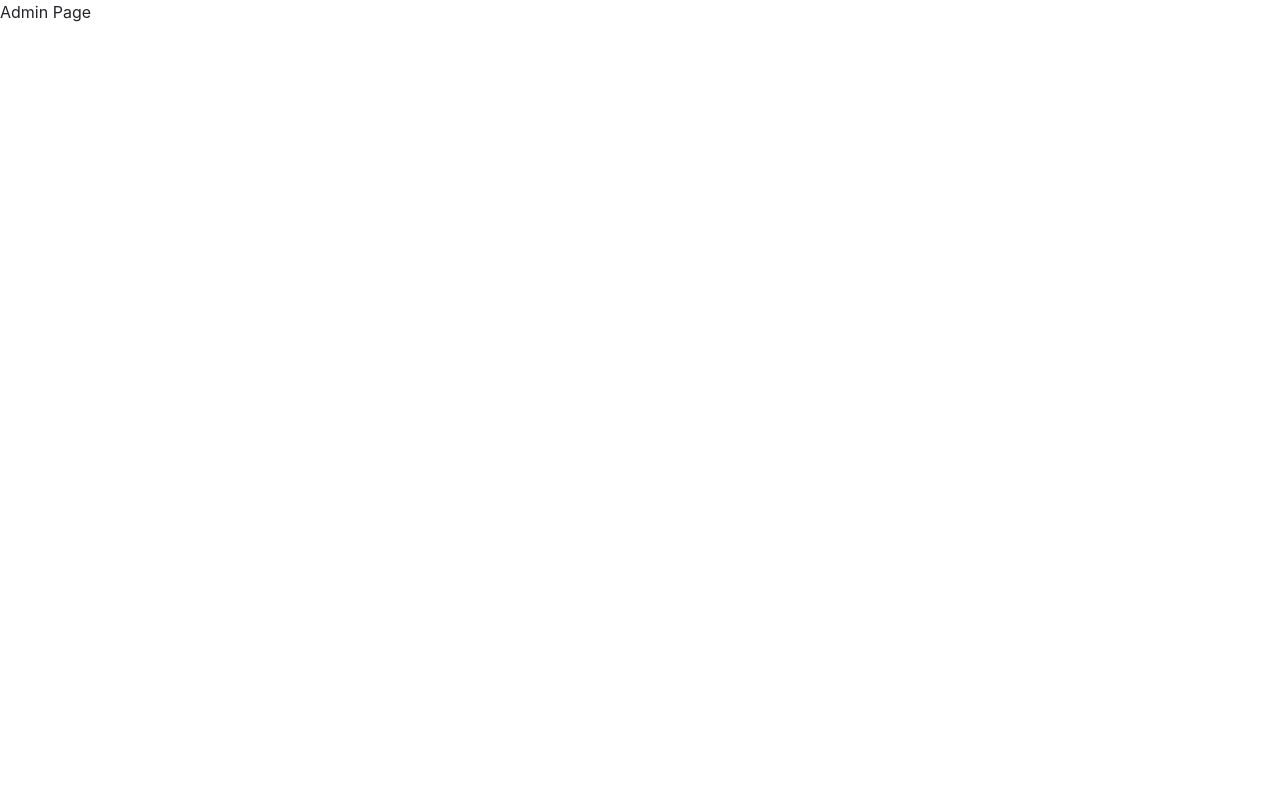
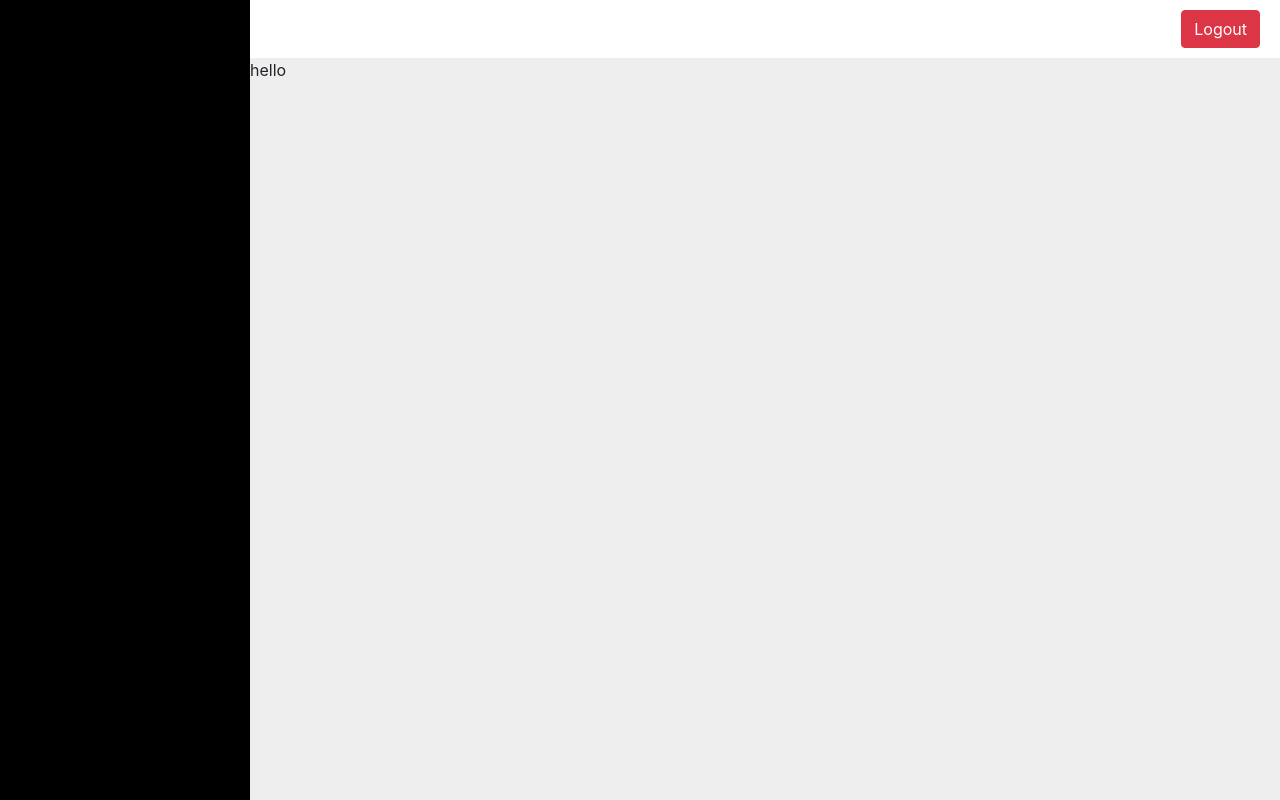
Before and after one commit to SarveshG2002/FashionHub, a React (Vite) app: page /admin in a window 1280 px wide. Built offline with nearby package versions, Linux system fonts and the light colour scheme.

Commit message:
sidebar and navbar created

```diff
--- a/index.html
+++ b/index.html
@@ -6,6 +6,11 @@
     <meta name="viewport" content="width=device-width, initial-scale=1.0" />
     <link rel="stylesheet" href="https://cdn.jsdelivr.net/npm/bootstrap@4.0.0/dist/css/bootstrap.min.css" integrity="sha384-Gn5384xqQ1aoWXA+058RXPxPg6fy4IWvTNh0E263XmFcJlSAwiGgFAW/dAiS6JXm" crossorigin="anonymous">
     <title>To-Do list</title>
+    <style>
+      body{
+        background-color: rgb(238,238,238);
+      }
+    </style>
   </head>
   <body>
     <div id="root"></div>
--- a/src/App.jsx
+++ b/src/App.jsx
@@ -1,17 +1,19 @@
 import React from 'react';
 import { BrowserRouter as Router, Routes, Route } from 'react-router-dom';
 import Login from './Login.jsx';
-import AdminComponent from "./components/AdminComponent.jsx"
+import AdminComponent from "./pages/AdminComponent.jsx"
 
 function App() {
   return (
     <Router>
-      <div className="App">
+
         <Routes>
           <Route path="/" element={<Login />}/>
           <Route path="/admin" element={<AdminComponent />}/>
+            {/* <Route path="/dashboard" element={<AdminComponent/>}>
+          </Route> */}
         </Routes>
-      </div>
+
     </Router>
   );
 }
--- /dev/null
+++ b/src/assets/css/layout.css
@@ -0,0 +1,45 @@
+.NavPlusContent{
+
+}
+
+/* Navbar css */
+nav{
+    width: 100%;
+    padding: 10px;
+    box-sizing: border-box;
+    background-color: rgb(255, 255, 255);
+    display: flex;
+}
+
+nav .left{
+    width: 50%;
+}
+nav .right{
+    width: 100%;
+    text-align: end;
+    padding-right: 10px;
+}
+
+
+/* Main Panel Css */
+
+.mainPanel{
+    display: grid;
+    grid-template-columns: 250px auto;
+    height: 100vh;
+}
+
+.mainPanel aside{
+    background-color: black;
+    color: aliceblue;
+    padding: 20px 10px;
+    box-sizing: border-box;
+    /* position: fixed; */
+    top: 0;
+    left: 0;
+    z-index: 1000;
+}
+
+.main-container{
+    /* height: 200vh; */
+}
--- a/src/components/AdminComponent.jsx
+++ /dev/null
@@ -1,14 +0,0 @@
-import React, { useState,useEffect } from 'react';
-import { useNavigate } from 'react-router-dom';
-import axios from 'axios';
-// import { BASE_URL } from 'Host.jsx';
-
-function Component(){
-    return (
-        <div>
-            Admin Page
-        </div>
-    );
-}
-
-export default Component;
--- /dev/null
+++ b/src/components/Navbar.jsx
@@ -0,0 +1,10 @@
+import React from 'react';
+import '../assets/css/navbar.css';
+
+const Navbar = () => {
+  return (
+
+  );
+};
+
+export default Navbar;
--- /dev/null
+++ b/src/components/Sidebar.jsx
@@ -0,0 +1,30 @@
+import React, { useState } from 'react';
+import '../assets/css/sidebar.css'; // You'll need to create this CSS file
+
+const Sidebar = () => {
+  const [isOpen, setIsOpen] = useState(false);
+
+  const toggleSidebar = () => {
+    setIsOpen(!isOpen);
+  };
+
+  return (
+    <>
+      <button className="toggle-btn" onClick={toggleSidebar}>
+        {isOpen ? '✕' : '☰'}
+      </button>
+      <div className={`sidebar ${isOpen ? 'open' : ''}`}>
+        <nav>
+          <ul>
+            <li><a href="/">Home</a></li>
+            <li><a href="/about">About</a></li>
+            <li><a href="/services">Services</a></li>
+            <li><a href="/contact">Contact</a></li>
+          </ul>
+        </nav>
+      </div>
+    </>
+  );
+};
+
+export default Sidebar;
--- /dev/null
+++ b/src/pages/AdminComponent.jsx
@@ -0,0 +1,31 @@
+import React from 'react';
+// import Sidebar from '../components/Sidebar';
+// import Navbar from '../components/Navbar';
+import '../assets/css/layout.css';
+
+function Component() {
+    return (
+        <>
+            {/*  */}
+            <div className='mainPanel'>
+                <aside>
+
+                </aside>
+                <div className='NavPlusContent'>
+                    <nav>
+                        <div className='right'>
+                            <div className='btn btn-danger'>
+                                <span className=''>Logout</span>
+                            </div>
+                        </div>
+                    </nav>
+                    <div className='main-container'>
+                        hello
+                    </div>
+                </div>
+            </div>
+        </>
+    );
+}
+
+export default Component;
```
Also changed, not shown: src/assets/css/navbar.css (added, +11 -0 lines), src/assets/css/sidebar.css (added, +37 -0 lines).
